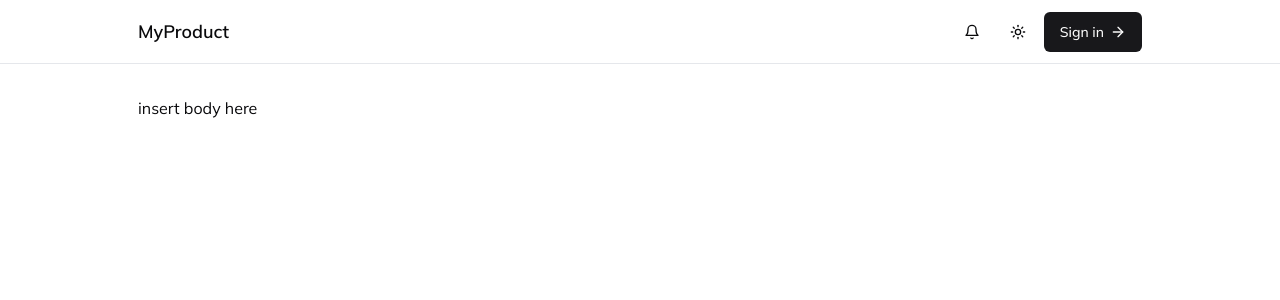
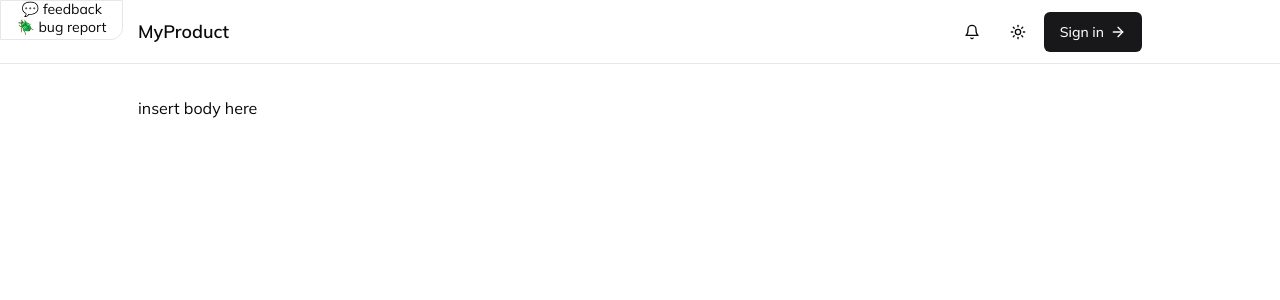
Before and after one commit to Run37927/starterKit, a Next.js app: page / in a window 1280 px wide. Shown: the top 300 px of the page. Built offline with nearby package versions, Linux system fonts and the light colour scheme; no server answers.

Commit message:
add feedback pop

```diff
--- a/src/app/page.js
+++ b/src/app/page.js
@@ -1,4 +1,5 @@
 import MaxWidthWrapper from "@/components/MaxWidthWrapper";
+import { FeedbackPop } from "@/components/ui/feedback-pop";
 import { getAuthSession } from "@/lib/auth";
 import prisma from "@/lib/db";
 
@@ -8,6 +9,8 @@ export default async function Home() {
   return (
     <MaxWidthWrapper className="mb-12 mt-8">
       <h1>insert body here</h1>
+
+      <FeedbackPop />
     </MaxWidthWrapper>
   );
 }
--- /dev/null
+++ b/src/components/ui/feedback-pop.jsx
@@ -0,0 +1,28 @@
+export const FeedbackPop = () => {
+  return (
+    <div className="hidden md:block fixed top-0 left-0 bg-white/75 border border-gray-200 rounded-br-xl h-10 w-fit px-4 z-40">
+      <a
+        href="https://discord.gg/d6jK3Sr3ng"
+        target="_blank"
+        rel="noreferrer"
+        className="text-center text-sm block leading-tight"
+      >
+        💬
+        <span className="hover:underline hover:underline-offset-2 ml-1">
+          feedback
+        </span>
+      </a>
+      <a
+        href="https://runbuilds.canny.io/bug-reports"
+        target="_blank"
+        rel="noreferrer"
+        className="text-center text-sm block leading-tight"
+      >
+        🪲
+        <span className="hover:underline hover:underline-offset-2 ml-1">
+          bug report
+        </span>
+      </a>
+    </div>
+  );
+};
```
